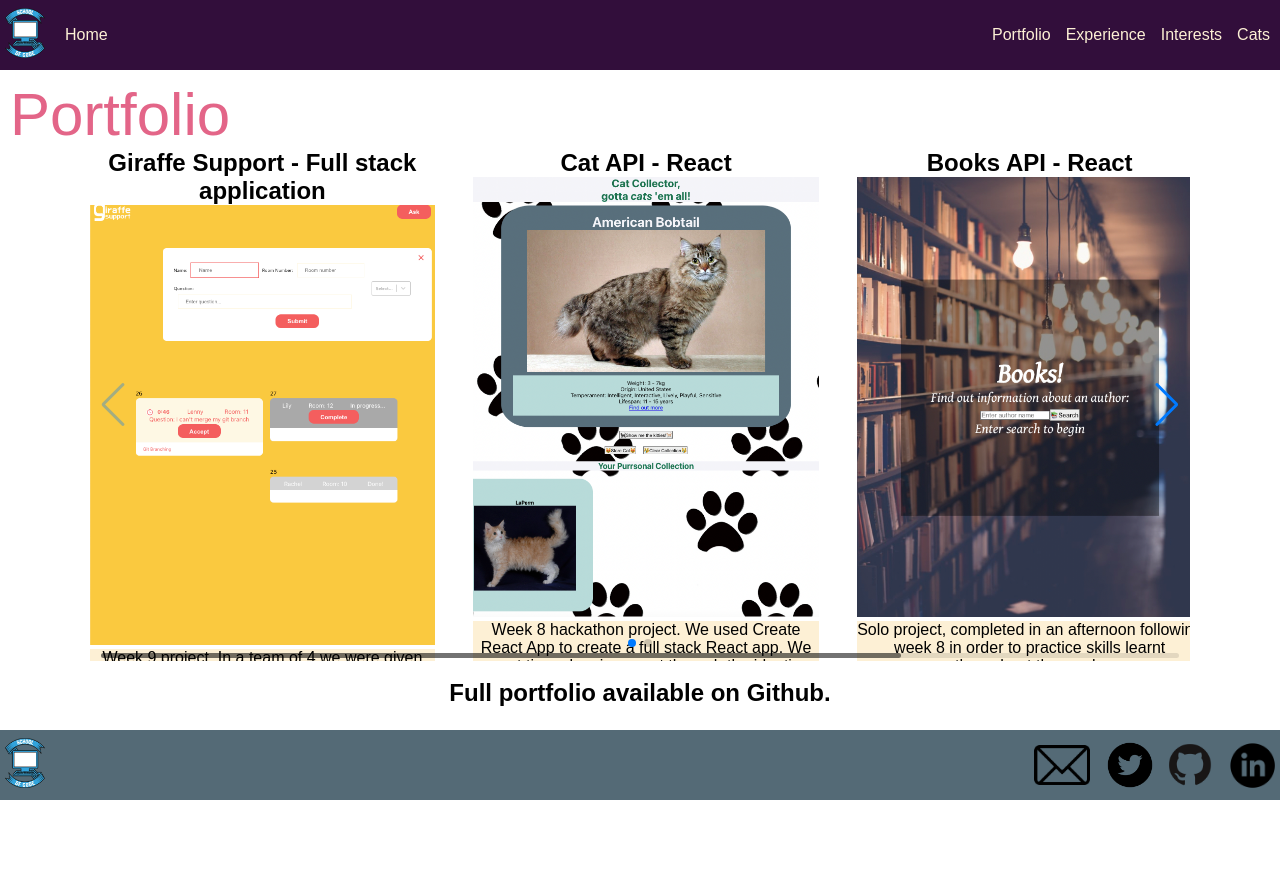
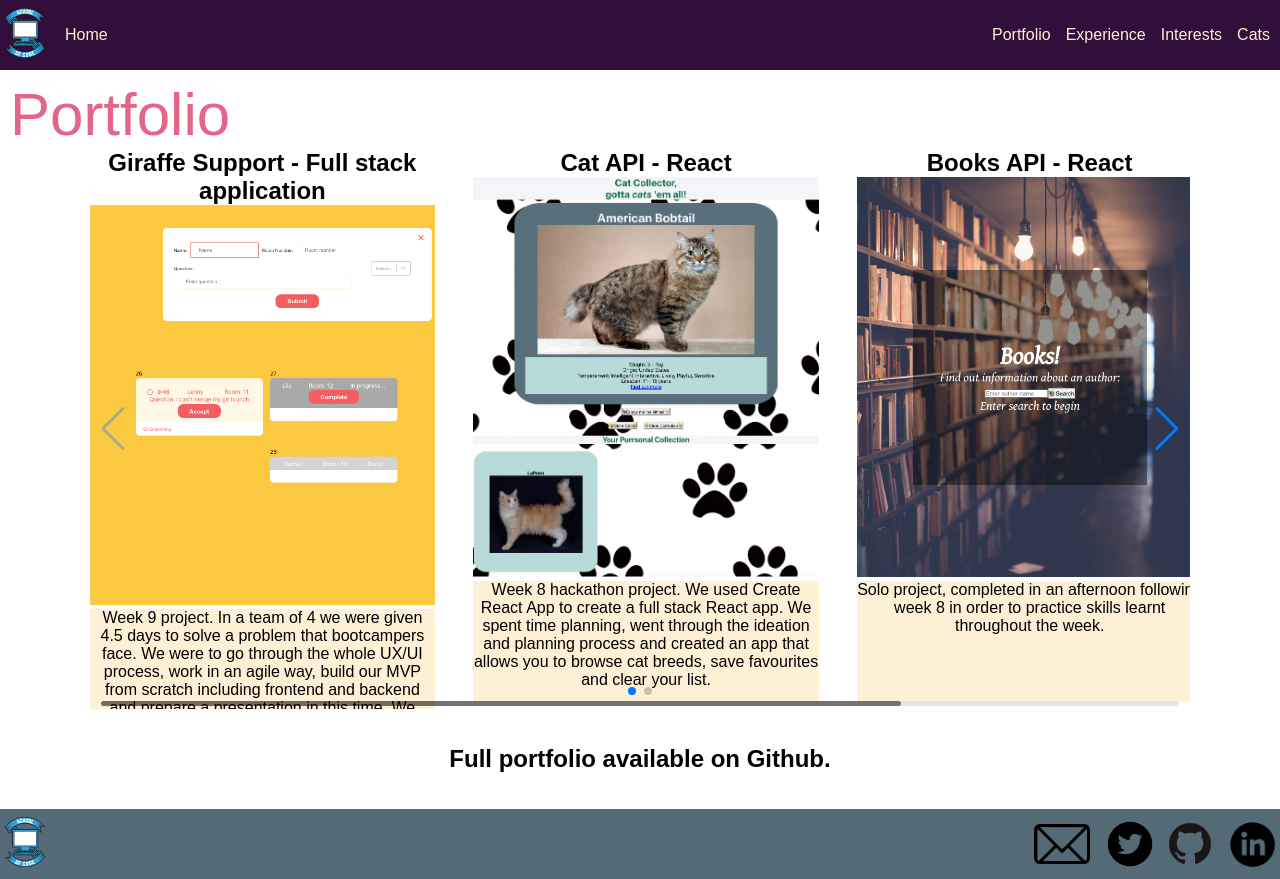
Before and after one commit to rachelalk/React-Portfolio, a React app: page /portfolio in a window 1280 px wide. Before the commit the page ends 800 px from the top, so only its background shows below. Built offline with nearby package versions, Linux system fonts and the light colour scheme.

Commit message:
css edits

```diff
--- a/src/Components/App/App.css
+++ b/src/Components/App/App.css
@@ -121,20 +121,20 @@ Do not add margin to main area - contains footer */
 /* || Setting up carousel in portfolio page */
 .swiper {
   width: 86vw;;
-  height: 64vh;
+  height: 70vh;
 }
 
 .carousel-slide {
 	display: flex;
 	flex-direction: column;
-	max-height: 75vw;
-	max-width: 27vh;
+	height: 86vw;
+	width: 27vh;
 	text-align: center;
 	font-family: var(--text-font);
 }
 
 .carousel-image {
-	height: 55vh;
+	height: 50vh;
 	width: 27vw;
 	object-fit: cover;
 }
@@ -153,9 +153,10 @@ Do not add margin to main area - contains footer */
 }
 
 .carousel-description {
+	display: flex;
 	text-align: center;
 	width: 27vw;
-	height: 10vh;
+	height: 15vh;
 	background-color: var(--navbar-text);
 }
 
--- a/src/Components/App/index.js
+++ b/src/Components/App/index.js
@@ -13,7 +13,7 @@ export default function App() {
 		<div className="body">
 			<MainNavBar></MainNavBar>
 			<RachelInfo></RachelInfo>
-			<Footer></Footer>
+			<Footer ></Footer>
 		</div>
 	);
 }
--- /dev/null
+++ b/src/Components/FooterMoves/index.js
@@ -0,0 +1,49 @@
+export default function FooterMoves() {
+	return (
+		<footer className="footer">
+			<div className="bottom-left">
+				<a href="https://www.schoolofcode.co.uk">
+					<img
+						id="soc-logo"
+						src="./Images/socLogo.png"
+						alt="School of Code Logo"
+					/>
+				</a>
+			</div>
+
+			<div className="bottom-right">
+				<div id="email-container">
+					<a href="mailto:rachelalker90@gmail.com">
+						<img id="email-icon" src="./Images/email.png" alt="email icon" />
+					</a>
+				</div>
+
+				<div id="twitter-container">
+					<a href="https://twitter.com/rachelalk">
+						<img
+							id="twitter-icon"
+							src="./Images/twitter.png"
+							alt="twitter icon"
+						/>
+					</a>
+				</div>
+
+				<div id="github-container">
+					<a href="https://github.com/rachelalk">
+						<img id="github-icon" src="./Images/GitHub.png" alt="github icon" />
+					</a>
+				</div>
+
+				<div id="linkedin-container">
+					<a href="https://www.linkedin.com/in/rachel-alker-960aa122a/">
+						<img
+							id="linkedin-icon"
+							src="./Images/LinkedIn.png"
+							alt="linkedin icon"
+						/>
+					</a>
+				</div>
+			</div>
+		</footer>
+	);
+}
--- a/src/Components/Portfolio/index.js
+++ b/src/Components/Portfolio/index.js
@@ -1,6 +1,7 @@
 import MainNavBar from "../MainNavBar";
 import Footer from "../Footer";
 import Carousel from "../Carousel"
+import FooterMoves from "../FooterMoves";
 
 
 
@@ -11,10 +12,14 @@ export default function Portfolio() {
 			<h1 class="heading-margin">Portfolio</h1>
 			<Carousel></Carousel>
 			<br></br>
+			<br></br>
 			<h2 className="subheading-centre">
-				Full portfolio available on <a href="https://github.com/rachelalk">Github</a>.
+				Full portfolio available on{" "}
+				<a href="https://github.com/rachelalk">Github</a>.
 			</h2>
-			<Footer></Footer>
+			<br></br>
+			<br></br>
+			<FooterMoves></FooterMoves>
 		</main>
 	);
 }
```
